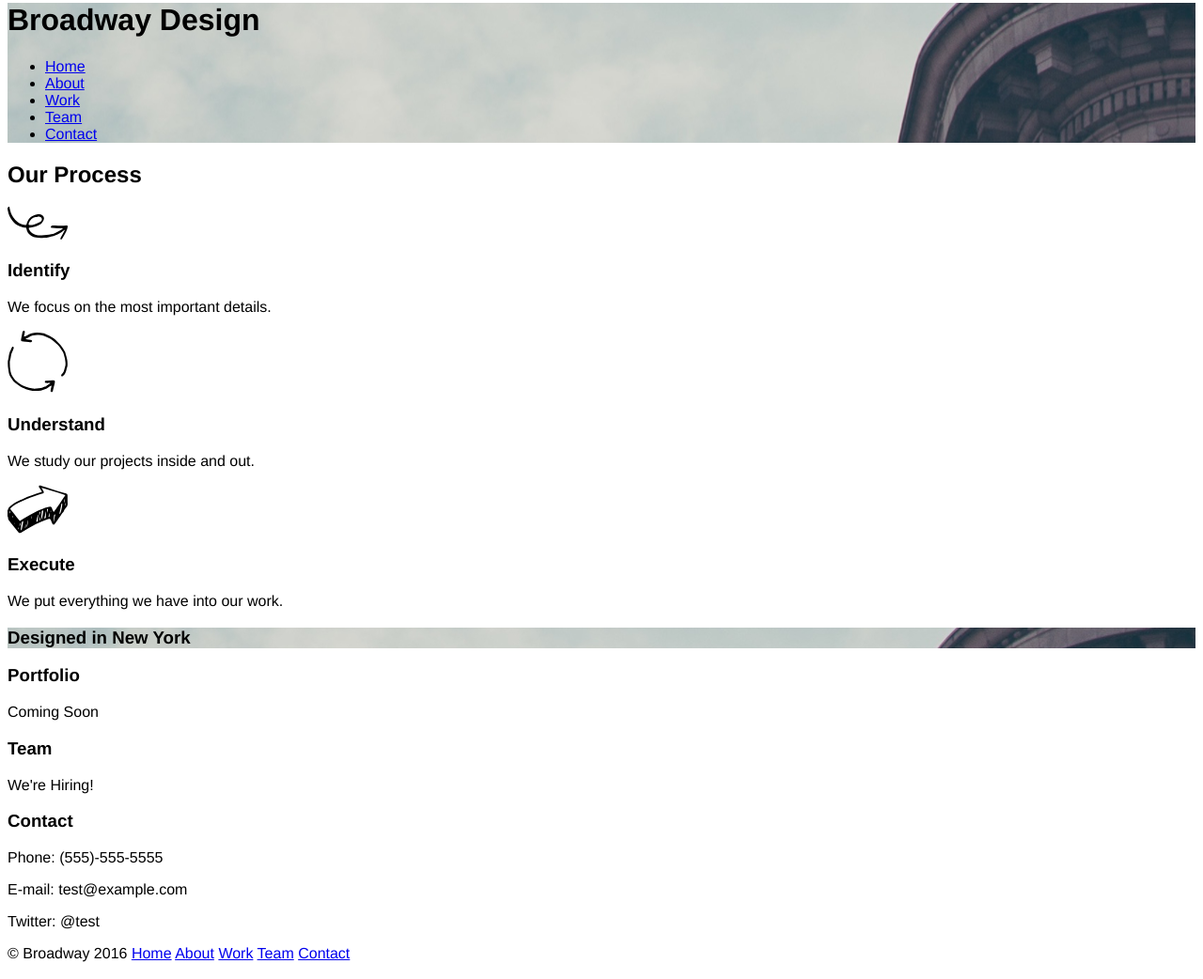
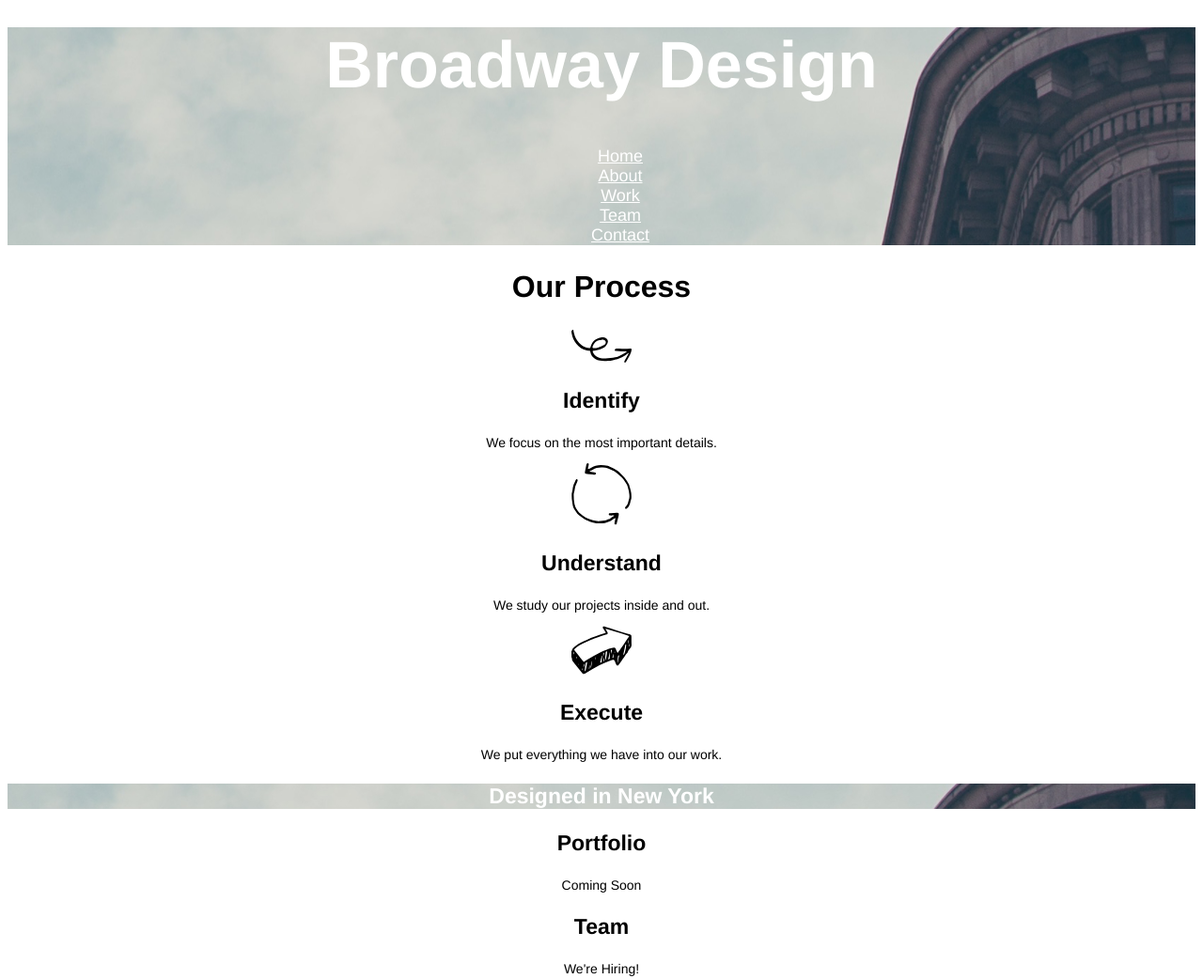
Before and after one commit to taleye/Broadway, a plain HTML site: page index.html in a window 1280 px wide. Shown: the part 18-1060 px from the top of the page at 94% size. Drawn offline with Linux system fonts and the light colour scheme.

Commit message:
Added styling to sections

```diff
--- a/index.html
+++ b/index.html
@@ -38,7 +38,7 @@
     <p>We put everything we have into our work.</p>
   </section>
 
-  <h3 class="bg-image">Designed in New York</h3>
+  <h3 id="subhead" class="bg-image">Designed in New York</h3>
 
   <!-- Work section -->
 
--- a/resources/css/style.css
+++ b/resources/css/style.css
@@ -1,7 +1,51 @@
 body {
   font-family: Helvetica;
+  text-align: center;
 }
 
 .bg-image {
   background-image: url("../images/the-flatiron-building.png");
 }
+
+h1,
+h2,
+h3,
+h4 {
+  font-weight: bold;
+}
+
+h1 {
+  color: white;
+  font-size: 70px;
+}
+
+header a {
+  color: white;
+  font-size: 18px;
+}
+
+li {
+  list-style: none;
+}
+
+h2 {
+  font-size: 32px;
+}
+
+h3 {
+  font-size: 23px;
+}
+
+p {
+  font-size: 14px;
+}
+
+#subhead {
+  color: white;
+}
+
+footer {
+  font-size: 11px;
+  color: white;
+  background-color: dimgray;
+}
```
